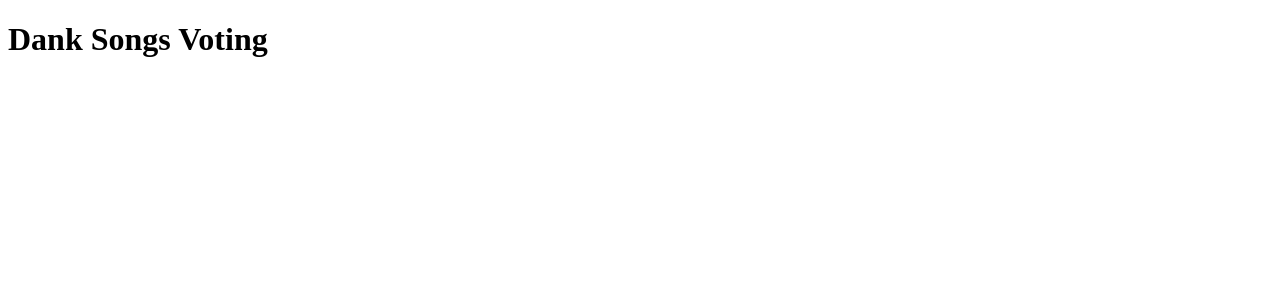
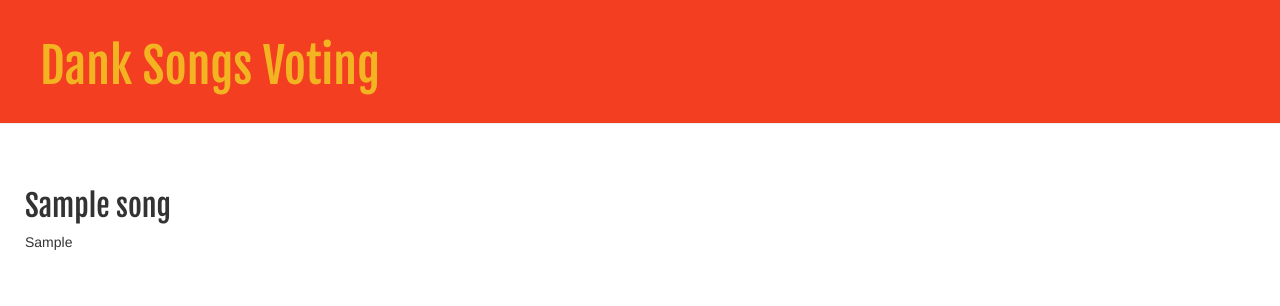
Before and after one commit to mitchellrule/DankSongs, a Django app: template voting/templates/voting/song_list.html in a window 1280 px wide. Shown: the top 306 px of the page. Run offline with Django 3.2, Linux system fonts and the light colour scheme; the template is opened without the code that fills it: values that come from a table or form of the project are taken from there, others are empty; tables that the repository leaves empty hold one stand-in row (values such as "Sample post"); some libraries are stand-ins or nearby versions.

Commit message:
Homepage displaying songs

```diff
--- a/voting/models.py
+++ b/voting/models.py
@@ -1,14 +1,16 @@
 from django.db import models
+from django.utils import timezone
 
 
 class Song(models.Model):
-    author = models.ForeignKey('auth.User')
     title = models.CharField(max_length=200)
     artist = models.CharField(max_length=100)
     votes = models.IntegerField(blank=True, null=True)
+    added_date = models.DateTimeField(blank=True, null=True)
 
     def publish(self):
-        votes = 0
+        self.votes = 0
+        self.added_date = timezone.now()
         self.save()
 
     def __str__(self):
--- /dev/null
+++ b/voting/static/css/voting.css
@@ -0,0 +1,47 @@
+.page-header {
+    background-color: #F33E22;
+    margin-top: 0;
+    padding: 20px 20px 20px 40px;
+}
+
+.page-header h1, .page-header h1 a, .page-header h1 a:visited, .page-header h1 a:active {
+    color: #F3B422;
+    font-size: 36pt;
+    text-decoration: none;
+}
+
+.content {
+    margin-left: 40px;
+    padding: 25px;
+}
+
+h1, h2, h3, h4 {
+    font-family: 'Fjalla One', sans-serif;
+}
+
+.date {
+    color: #828282;
+}
+
+.save {
+    float: right;
+}
+
+.post-form textarea, .post-form input {
+    width: 100%;
+}
+
+.top-menu, .top-menu:hover, .top-menu:visited {
+    color: #ffffff;
+    float: right;
+    font-size: 26pt;
+    margin-right: 20px;
+}
+
+.songs {
+    padding: 25px;
+}
+
+.post h1 a, .post h1 a:visited {
+    color: #000000;
+}
--- a/voting/templates/voting/song_list.html
+++ b/voting/templates/voting/song_list.html
@@ -1,10 +1,26 @@
+{% load staticfiles %}
 <!DOCTYPE html>
 <html lang="en">
 <head>
     <meta charset="UTF-8">
     <title>Dank Songs</title>
+    <link rel="stylesheet" href="//maxcdn.bootstrapcdn.com/bootstrap/3.2.0/css/bootstrap.min.css">
+    <link rel="stylesheet" href="//maxcdn.bootstrapcdn.com/bootstrap/3.2.0/css/bootstrap-theme.min.css">
+    <link rel="stylesheet" href="{% static 'css/voting.css' %}">
+    <link href='https://fonts.googleapis.com/css?family=Fjalla+One' rel='stylesheet' type='text/css'>
 </head>
 <body>
-<h1>Dank Songs Voting</h1>
+<div class="page-header">
+    <h1>Dank Songs Voting</h1>
+</div>
+<div class="songs">
+    {% for song in songs %}
+        <div>
+            <p><h2>{{ song.title }}</h2></p>
+            <p>{{ song.artist }}</p>
+        <br/>
+        </div>
+    {% endfor %}
+</div>
 </body>
 </html>
--- a/voting/views.py
+++ b/voting/views.py
@@ -1,5 +1,8 @@
 from django.shortcuts import render
+from django.utils import timezone
+from .models import Song
 
 # Create your views here.
 def song_list(request):
-	return render(request, 'voting/song_list.html')
+	songs = Song.objects.filter(added_date__lte=timezone.now()).order_by('added_date')
+	return render(request, 'voting/song_list.html', {'songs': songs})
```
